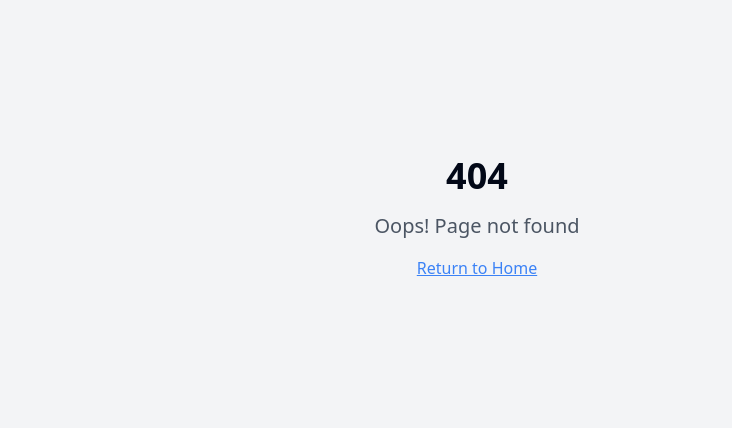
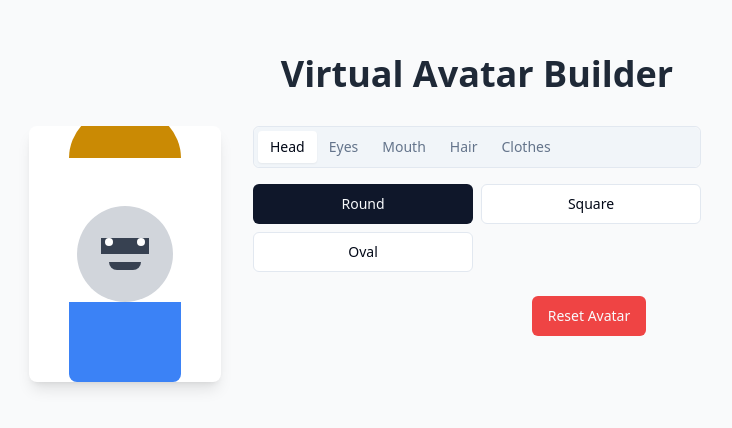
Before and after one commit to MJunhaoChen/virtual-avatar-builder, a React (Vite) app: page /avatar-builder in a window 1280 px wide. Before the commit this address had no page. Shown: the part 182-610 px from the top of the page, without its empty margins (163-895 px from the left). Built offline with nearby package versions, Linux system fonts and the light colour scheme.

Commit message:
[dyad] Building a Virtual Avatar Builder - wrote 6 file(s)

```diff
--- a/src/App.tsx
+++ b/src/App.tsx
@@ -5,6 +5,7 @@ import { QueryClient, QueryClientProvider } from "@tanstack/react-query";
 import { BrowserRouter, Routes, Route } from "react-router-dom";
 import Index from "./pages/Index";
 import NotFound from "./pages/NotFound";
+import AvatarBuilderPage from "./pages/AvatarBuilderPage"; // Import the new page
 
 const queryClient = new QueryClient();
 
@@ -16,6 +17,7 @@ const App = () => (
       <BrowserRouter>
         <Routes>
           <Route path="/" element={<Index />} />
+          <Route path="/avatar-builder" element={<AvatarBuilderPage />} /> {/* New route */}
           {/* ADD ALL CUSTOM ROUTES ABOVE THE CATCH-ALL "*" ROUTE */}
           <Route path="*" element={<NotFound />} />
         </Routes>
--- /dev/null
+++ b/src/components/AvatarDisplay.tsx
@@ -0,0 +1,138 @@
+import React from "react";
+import { AvatarFeatures } from "@/types/avatar";
+import { cn } from "@/lib/utils";
+
+interface AvatarDisplayProps {
+  features: AvatarFeatures;
+}
+
+const AvatarDisplay: React.FC<AvatarDisplayProps> = ({ features }) => {
+  const featureStyles: { [key: string]: string } = {
+    head: "w-24 h-24 rounded-full bg-gray-300 flex items-center justify-center text-xs font-bold",
+    eyes: "w-12 h-4 bg-gray-700 rounded-full absolute top-8",
+    mouth: "w-8 h-2 bg-gray-700 rounded-full absolute bottom-8",
+    hair: "w-28 h-12 bg-yellow-600 rounded-t-full absolute -top-4",
+    clothes: "w-28 h-20 bg-blue-500 rounded-b-lg absolute bottom-0",
+  };
+
+  const getHeadShapeClass = (shape: string) => {
+    switch (shape) {
+      case "round":
+        return "rounded-full";
+      case "square":
+        return "rounded-md";
+      case "oval":
+        return "rounded-full scale-y-125";
+      default:
+        return "rounded-full";
+    }
+  };
+
+  const getEyeShapeClass = (shape: string) => {
+    switch (shape) {
+      case "normal":
+        return "w-12 h-4";
+      case "wide":
+        return "w-16 h-4";
+      case "narrow":
+        return "w-12 h-2";
+      default:
+        return "w-12 h-4";
+    }
+  };
+
+  const getMouthShapeClass = (shape: string) => {
+    switch (shape) {
+      case "smile":
+        return "w-8 h-2 rounded-b-full";
+      case "frown":
+        return "w-8 h-2 rounded-t-full";
+      case "neutral":
+        return "w-8 h-1";
+      default:
+        return "w-8 h-2 rounded-b-full";
+    }
+  };
+
+  const getHairStyleClass = (style: string) => {
+    switch (style) {
+      case "short":
+        return "w-28 h-12 rounded-t-full";
+      case "long":
+        return "w-28 h-24 rounded-t-full rounded-b-lg";
+      case "curly":
+        return "w-28 h-16 rounded-full";
+      case "bald":
+        return "w-0 h-0"; // No hair
+      default:
+        return "w-28 h-12 rounded-t-full";
+    }
+  };
+
+  const getClothesStyleClass = (style: string) => {
+    switch (style) {
+      case "t-shirt":
+        return "w-28 h-20 rounded-b-lg";
+      case "hoodie":
+        return "w-32 h-24 rounded-b-lg rounded-t-md";
+      case "suit":
+        return "w-30 h-28 rounded-b-lg rounded-t-sm";
+      default:
+        return "w-28 h-20 rounded-b-lg";
+    }
+  };
+
+  return (
+    <div className="relative w-48 h-64 flex flex-col items-center justify-center bg-white rounded-lg shadow-lg overflow-hidden">
+      {/* Hair */}
+      <div
+        className={cn(
+          "absolute z-20 bg-yellow-600",
+          getHairStyleClass(features.hair),
+          features.hair === "bald" ? "hidden" : "block",
+          features.hair === "long" ? "top-0" : "-top-4",
+        )}
+      ></div>
+
+      {/* Head */}
+      <div
+        className={cn(
+          "relative z-10 bg-gray-300 flex items-center justify-center text-xs font-bold",
+          featureStyles.head,
+          getHeadShapeClass(features.head),
+        )}
+      >
+        {/* Eyes */}
+        <div
+          className={cn(
+            "absolute bg-gray-700",
+            getEyeShapeClass(features.eyes),
+            "left-1/2 -translate-x-1/2 top-8 flex justify-between px-1",
+          )}
+        >
+          <div className="w-2 h-2 bg-white rounded-full"></div>
+          <div className="w-2 h-2 bg-white rounded-full"></div>
+        </div>
+        {/* Mouth */}
+        <div
+          className={cn(
+            "absolute bg-gray-700",
+            getMouthShapeClass(features.mouth),
+            "left-1/2 -translate-x-1/2 bottom-8",
+          )}
+        ></div>
+      </div>
+
+      {/* Clothes */}
+      <div
+        className={cn(
+          "absolute z-0 bg-blue-500",
+          getClothesStyleClass(features.clothes),
+          "bottom-0",
+        )}
+      ></div>
+    </div>
+  );
+};
+
+export default AvatarDisplay;
--- /dev/null
+++ b/src/components/FeatureSelector.tsx
@@ -0,0 +1,51 @@
+import React from "react";
+import { Tabs, TabsContent, TabsList, TabsTrigger } from "@/components/ui/tabs";
+import { Button } from "@/components/ui/button";
+import { ScrollArea } from "@/components/ui/scroll-area";
+import { avatarFeatureOptions } from "@/types/avatar";
+
+interface FeatureSelectorProps {
+  selectedFeatures: { [key: string]: string };
+  onSelectFeature: (category: string, feature: string) => void;
+}
+
+const FeatureSelector: React.FC<FeatureSelectorProps> = ({
+  selectedFeatures,
+  onSelectFeature,
+}) => {
+  const categories = Object.keys(avatarFeatureOptions);
+
+  return (
+    <Tabs defaultValue={categories[0]} className="w-full max-w-md">
+      <ScrollArea className="w-full whitespace-nowrap rounded-md border">
+        <TabsList className="w-full justify-start">
+          {categories.map((category) => (
+            <TabsTrigger key={category} value={category}>
+              {category.charAt(0).toUpperCase() + category.slice(1)}
+            </TabsTrigger>
+          ))}
+        </TabsList>
+      </ScrollArea>
+      {categories.map((category) => (
+        <TabsContent key={category} value={category} className="mt-4">
+          <div className="grid grid-cols-2 gap-2">
+            {(avatarFeatureOptions as any)[category].map((feature: string) => (
+              <Button
+                key={feature}
+                variant={
+                  selectedFeatures[category] === feature ? "default" : "outline"
+                }
+                onClick={() => onSelectFeature(category, feature)}
+                className="capitalize"
+              >
+                {feature}
+              </Button>
+            ))}
+          </div>
+        </TabsContent>
+      ))}
+    </Tabs>
+  );
+};
+
+export default FeatureSelector;
--- /dev/null
+++ b/src/pages/AvatarBuilderPage.tsx
@@ -0,0 +1,49 @@
+import React, { useState } from "react";
+import AvatarDisplay from "@/components/AvatarDisplay";
+import FeatureSelector from "@/components/FeatureSelector";
+import { defaultAvatarFeatures, AvatarFeatures } from "@/types/avatar";
+import { Button } from "@/components/ui/button";
+import { toast } from "sonner";
+
+const AvatarBuilderPage: React.FC = () => {
+  const [features, setFeatures] = useState<AvatarFeatures>(defaultAvatarFeatures);
+
+  const handleSelectFeature = (category: keyof AvatarFeatures, feature: string) => {
+    setFeatures((prev) => ({
+      ...prev,
+      [category]: feature,
+    }));
+    toast.success(`Selected ${feature} for ${category}!`);
+  };
+
+  const handleReset = () => {
+    setFeatures(defaultAvatarFeatures);
+    toast.info("Avatar reset to default!");
+  };
+
+  return (
+    <div className="min-h-screen flex flex-col items-center justify-center bg-gray-50 dark:bg-gray-900 p-4">
+      <h1 className="text-4xl font-bold mb-8 text-gray-800 dark:text-gray-100">
+        Virtual Avatar Builder
+      </h1>
+      <div className="flex flex-col md:flex-row items-center md:items-start gap-8 w-full max-w-4xl">
+        <div className="flex-shrink-0">
+          <AvatarDisplay features={features} />
+        </div>
+        <div className="flex-grow w-full">
+          <FeatureSelector
+            selectedFeatures={features}
+            onSelectFeature={handleSelectFeature}
+          />
+          <div className="mt-6 text-center">
+            <Button onClick={handleReset} variant="destructive">
+              Reset Avatar
+            </Button>
+          </div>
+        </div>
+      </div>
+    </div>
+  );
+};
+
+export default AvatarBuilderPage;
--- a/src/pages/Index.tsx
+++ b/src/pages/Index.tsx
@@ -1,15 +1,22 @@
-// Update this page (the content is just a fallback if you fail to update the page)
-
 import { MadeWithDyad } from "@/components/made-with-dyad";
+import { Link } from "react-router-dom";
+import { Button } from "@/components/ui/button";
 
 const Index = () => {
   return (
-    <div className="min-h-screen flex items-center justify-center bg-gray-100">
+    <div className="min-h-screen flex flex-col items-center justify-center bg-gray-100 dark:bg-gray-900 p-4">
       <div className="text-center">
-        <h1 className="text-4xl font-bold mb-4">Welcome to Your Blank App</h1>
-        <p className="text-xl text-gray-600">
+        <h1 className="text-4xl font-bold mb-4 text-gray-800 dark:text-gray-100">
+          Welcome to Your Blank App
+        </h1>
+        <p className="text-xl text-gray-600 dark:text-gray-300 mb-8">
           Start building your amazing project here!
         </p>
+        <Link to="/avatar-builder">
+          <Button size="lg" className="text-lg px-8 py-4">
+            Go to Avatar Builder
+          </Button>
+        </Link>
       </div>
       <MadeWithDyad />
     </div>
--- /dev/null
+++ b/src/types/avatar.ts
@@ -0,0 +1,23 @@
+export type AvatarFeatures = {
+  head: string;
+  eyes: string;
+  mouth: string;
+  hair: string;
+  clothes: string;
+};
+
+export const defaultAvatarFeatures: AvatarFeatures = {
+  head: "round",
+  eyes: "normal",
+  mouth: "smile",
+  hair: "short",
+  clothes: "t-shirt",
+};
+
+export const avatarFeatureOptions = {
+  head: ["round", "square", "oval"],
+  eyes: ["normal", "wide", "narrow"],
+  mouth: ["smile", "frown", "neutral"],
+  hair: ["short", "long", "curly", "bald"],
+  clothes: ["t-shirt", "hoodie", "suit"],
+};
```
